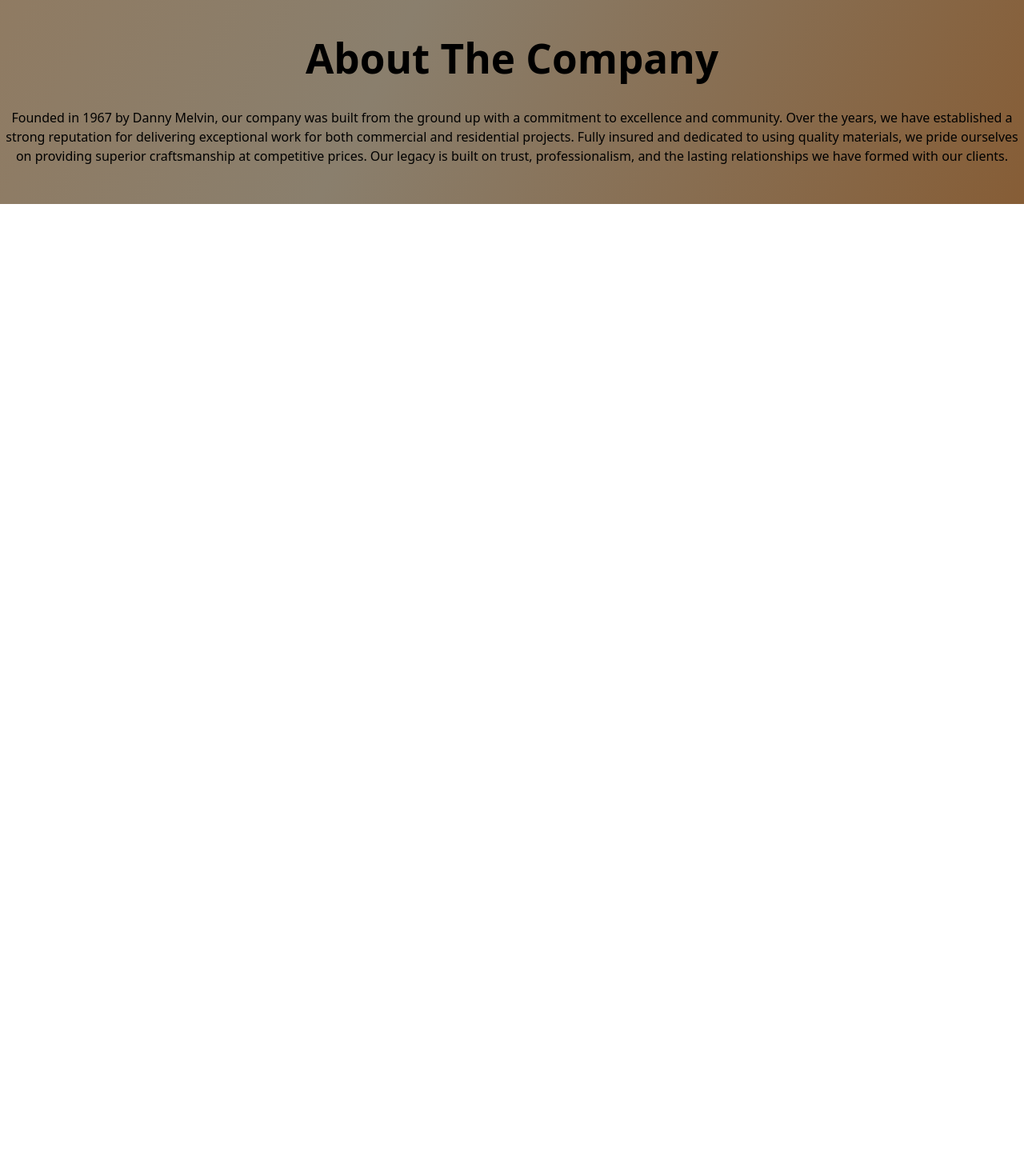
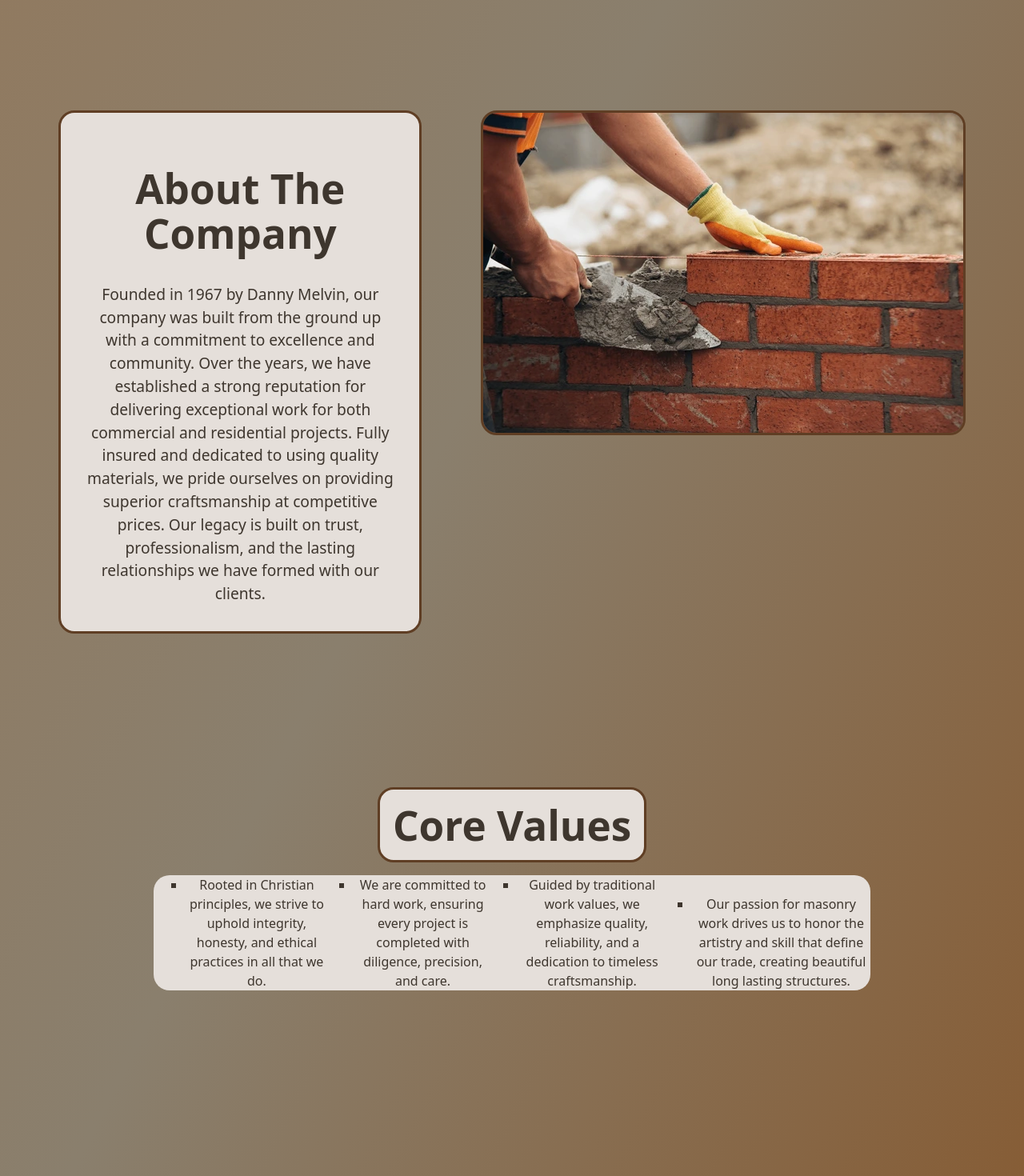
Before and after one commit to Ian-B-Childress/MasonryWebsite, a React (Vite) app: page / in a window 1280 px wide. Shown: the part 720-2190 px from the top of the page at 80% size. Before the commit the page ends 975 px from the top, so only its background shows below. Built offline with nearby package versions, Linux system fonts and the light colour scheme.

Commit message:
added a bit more substance to the home page

```diff
--- a/src/App.css
+++ b/src/App.css
@@ -12,7 +12,7 @@ body {
   margin: 0;
   height: 100vh;
   display: block;
-  color: black;
+  color: #3e362e;
 }
 
 #root {
@@ -175,9 +175,93 @@ img {
   font-weight: bold;
 }
 
-br {
-  display: grid;
-  grid-template-columns: 1fr;
-  grid-template-rows: 1fr 1fr 1fr;
-  height: 30%;
+/* setting up the animation for home image and header */
+@keyframes swooshIn {
+  0% {
+    transform: translateX(+100%);
+    opacity: 0;
+  }
+  100% {
+    transform: translateX(0);
+    opacity: 1;
+  }
 }
+
+@keyframes swooshOut {
+  0% {
+    transform: translateX(-100%);
+    opacity: 0;
+  }
+  100% {
+    transform: translateX(0);
+    opacity: 1;
+  }
+}
+.home {
+  animation: swooshIn 1s ease-out forwards;
+  opacity: 0;
+}
+
+.h-header {
+  animation: swooshOut 1.5s ease-in forwards;
+  opacity: 0;
+}
+
+.aboutUsContainer {
+  display: flex;
+  padding-top: 10%;
+  margin-left: 0;
+  justify-content: space-evenly;
+
+}
+
+.aboutTheCompany {
+  display: flex;
+  flex-direction: column;
+  justify-content: center;
+  align-items: center;
+  padding: 2rem;
+  background-color: #e5dfda;
+  border-radius: 20px;
+  width: 30%;
+  border: solid 3px #5f3e24;
+}
+
+.aboutTheCompany p {
+  font-size: 1.2rem;
+  margin: 0;
+}
+
+.aboutUsImg img {
+  border: solid 3px #5f3e24;
+  border-radius: 20px;
+}
+
+
+.coreValuesContainer {
+  display: flex;
+  align-items: center;
+  justify-content: center;
+  padding: 12rem;
+}
+
+.coreValues ul{
+  display: flex;
+  flex-direction: row;
+  gap: 2rem;
+  justify-content: flex-end;
+  align-items: flex-end;
+
+  list-style-type:square;
+  background-color: #e5dfda;
+  border-radius: 20px;
+}
+
+.coreValues h1 {
+  background-color: #e5dfda;
+  border: solid 3px #5f3e24;
+  border-radius: 20px;
+  width: fit-content;
+  padding: 1rem;
+  margin: 0 auto;
+}
--- a/src/Components/AboutUs.jsx
+++ b/src/Components/AboutUs.jsx
@@ -1,25 +1,53 @@
 import React from "react";
 import { Link } from "react-router-dom";
 import "../App.css";
+import aboutCompanyImg from "../images/construction-worker-laying-red-brick-600nw-2488586989.webp"
 
 export default function AboutUs() {
   return (
     <>
-      <div className="aboutUs">
-        <h1>About The Company</h1>
-        <p>
-          Founded in 1967 by Danny Melvin, our company was built from the ground
-          up with a commitment to excellence and community. Over the years, we
-          have established a strong reputation for delivering exceptional work
-          for both commercial and residential projects. Fully insured and
-          dedicated to using quality materials, we pride ourselves on providing
-          superior craftsmanship at competitive prices. Our legacy is built on
-          trust, professionalism, and the lasting relationships we have formed
-          with our clients.
-        </p>
+      <div className="aboutUsContainer">
+        <div className="aboutTheCompany">
+          <h1>About The Company</h1>
+          <p>
+            Founded in 1967 by Danny Melvin, our company was built from the
+            ground up with a commitment to excellence and community. Over the
+            years, we have established a strong reputation for delivering
+            exceptional work for both commercial and residential projects. Fully
+            insured and dedicated to using quality materials, we pride ourselves
+            on providing superior craftsmanship at competitive prices. Our
+            legacy is built on trust, professionalism, and the lasting
+            relationships we have formed with our clients.
+          </p>
+        </div>
+        <div className="aboutUsImg">
+          <img src={aboutCompanyImg} alt="About Us" />
+        </div>
       </div>
-      <div className="aboutUsImg"></div>
-      <div className="coreValues"></div>
+      <div className="coreValuesContainer">
+        <div className="coreValues">
+          <h1>Core Values</h1>
+          <ul>
+            <li>
+              Rooted in Christian principles, we strive to uphold integrity,
+              honesty, and ethical practices in all that we do.
+            </li>
+            <li>
+              We are committed to hard work, ensuring every project is completed
+              with diligence, precision, and care.
+            </li>
+            <li>
+              Guided by traditional work values, we emphasize quality,
+              reliability, and a dedication to timeless craftsmanship.
+            </li>
+            <li>
+              Our passion for masonry work drives us to honor the artistry and
+              skill that define our trade, creating beautiful long lasting
+              structures.
+            </li>
+          </ul>
+        </div>
+      </div>
       <div className="locallyOwned"></div>
       <div className="companyPartners"></div>
     </>
```
Also changed, not shown: src/images/construction-worker-laying-red-brick-600nw-2488586989.webp (added).
